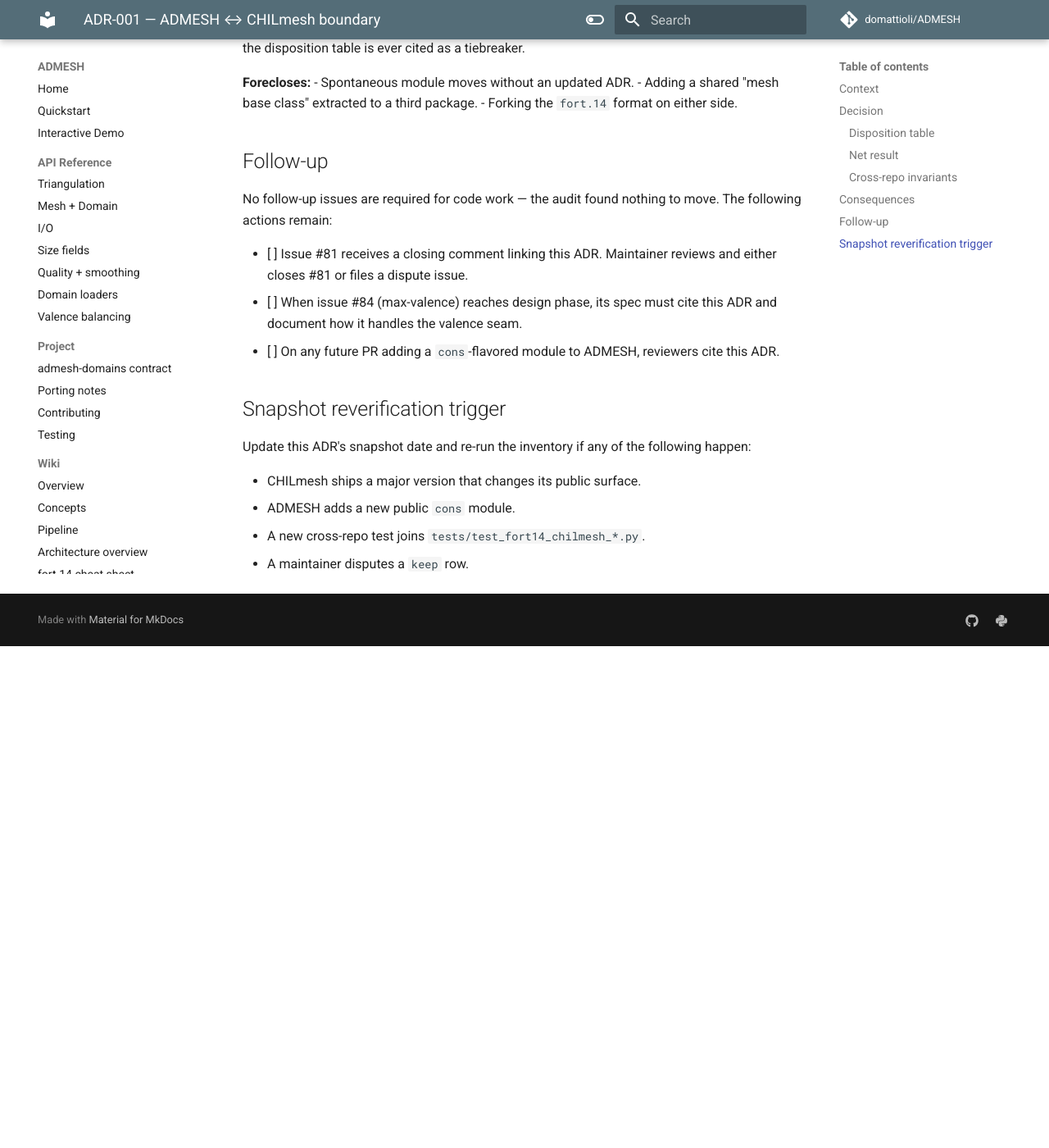
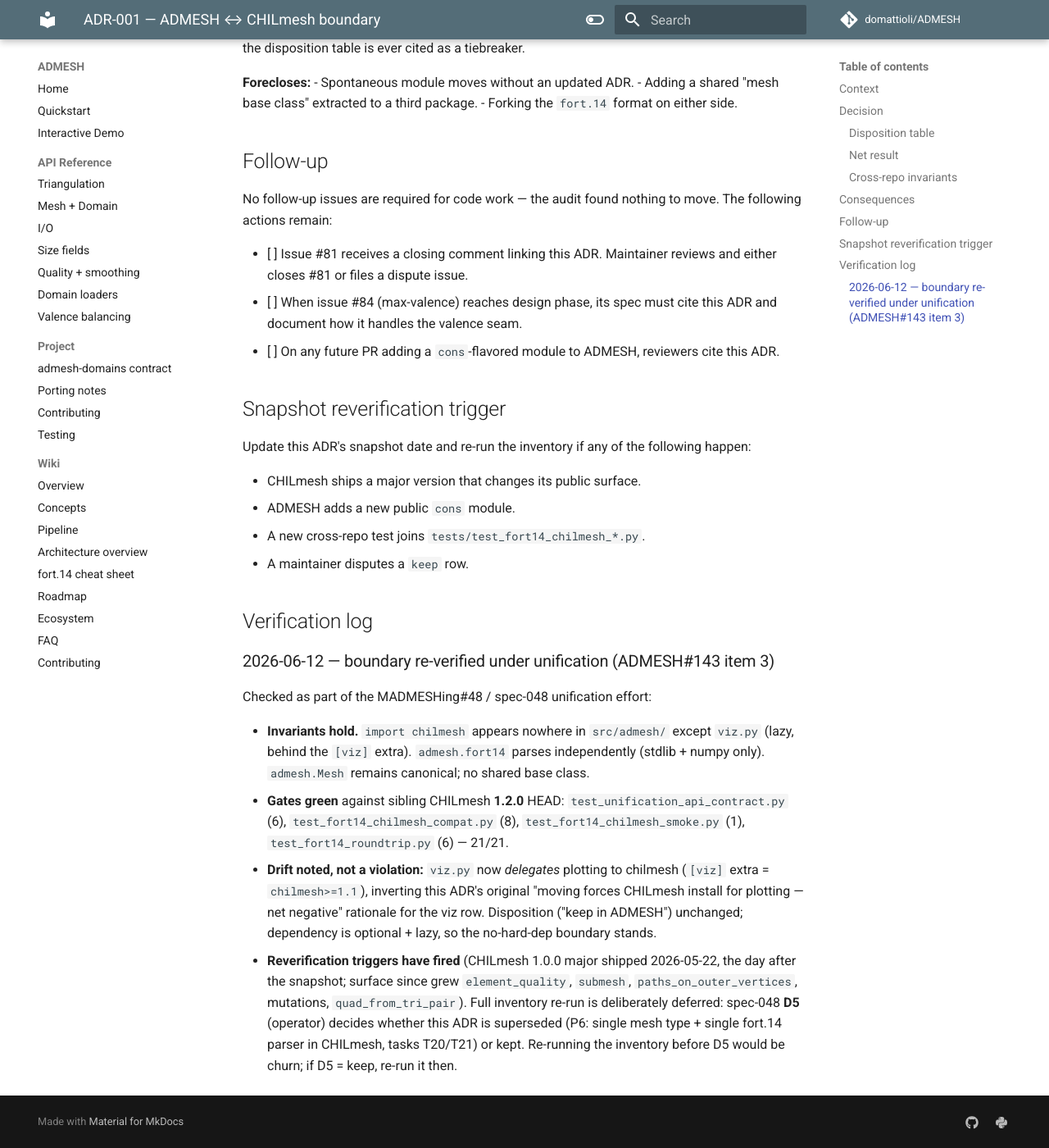
Before and after one commit to domattioli/ADMESH, an MkDocs documentation site: the page built from docs/adr/ADR-001-chilmesh-boundary.md, in a window 1280 px wide and 1400 px high, scrolled down 3150 px. Shown: the whole window at 82% size. Built offline with MkDocs 1.6.1 and Material for MkDocs 9.7.7, drawn with Linux system fonts in a browser that asks for light colours; comment, search, counter and statistics services are not loaded; before the commit the page ends 3938 px from its top, so only the background shows below that.

Commit message:
docs: ADR-001 verification log — boundary re-verified vs chilmesh 1.2.0 (#143 item 3)

```diff
--- a/docs/adr/ADR-001-chilmesh-boundary.md
+++ b/docs/adr/ADR-001-chilmesh-boundary.md
@@ -90,3 +90,14 @@ Update this ADR's snapshot date and re-run the inventory if any of the following
 - ADMESH adds a new public `cons` module.
 - A new cross-repo test joins `tests/test_fort14_chilmesh_*.py`.
 - A maintainer disputes a `keep` row.
+
+## Verification log
+
+### 2026-06-12 — boundary re-verified under unification (ADMESH#143 item 3)
+
+Checked as part of the MADMESHing#48 / spec-048 unification effort:
+
+- **Invariants hold.** `import chilmesh` appears nowhere in `src/admesh/` except `viz.py` (lazy, behind the `[viz]` extra). `admesh.fort14` parses independently (stdlib + numpy only). `admesh.Mesh` remains canonical; no shared base class.
+- **Gates green** against sibling CHILmesh **1.2.0** HEAD: `test_unification_api_contract.py` (6), `test_fort14_chilmesh_compat.py` (8), `test_fort14_chilmesh_smoke.py` (1), `test_fort14_roundtrip.py` (6) — 21/21.
+- **Drift noted, not a violation:** `viz.py` now *delegates* plotting to chilmesh (`[viz]` extra = `chilmesh>=1.1`), inverting this ADR's original "moving forces CHILmesh install for plotting — net negative" rationale for the viz row. Disposition ("keep in ADMESH") unchanged; dependency is optional + lazy, so the no-hard-dep boundary stands.
+- **Reverification triggers have fired** (CHILmesh 1.0.0 major shipped 2026-05-22, the day after the snapshot; surface since grew `element_quality`, `submesh`, `paths_on_outer_vertices`, mutations, `quad_from_tri_pair`). Full inventory re-run is deliberately deferred: spec-048 **D5** (operator) decides whether this ADR is superseded (P6: single mesh type + single fort.14 parser in CHILmesh, tasks T20/T21) or kept. Re-running the inventory before D5 would be churn; if D5 = keep, re-run it then.
```
